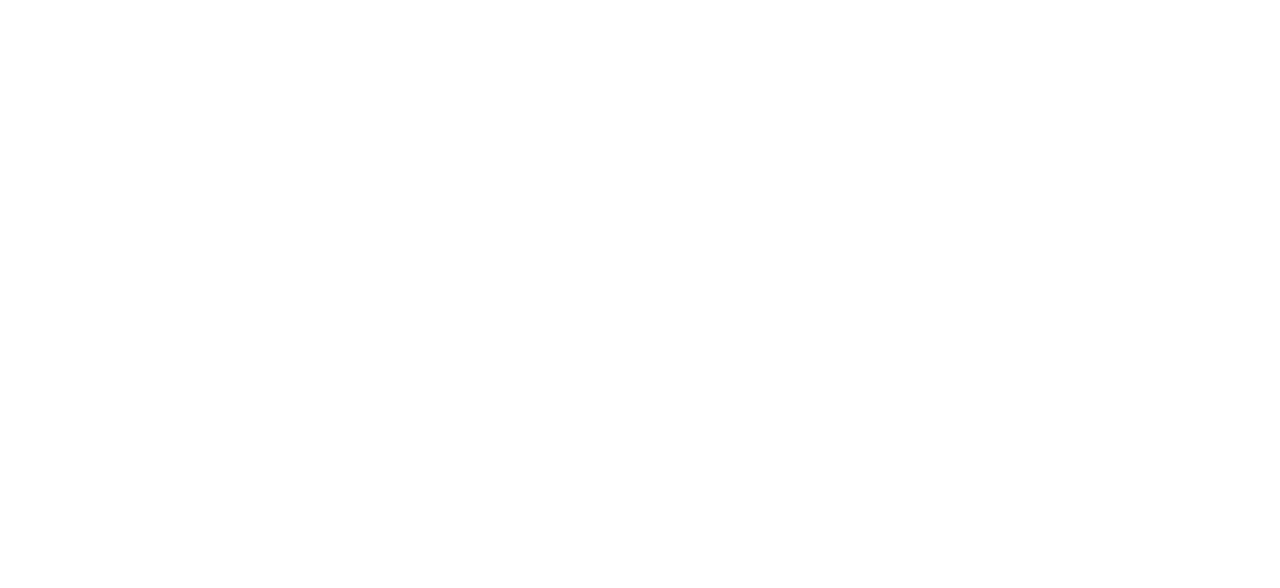
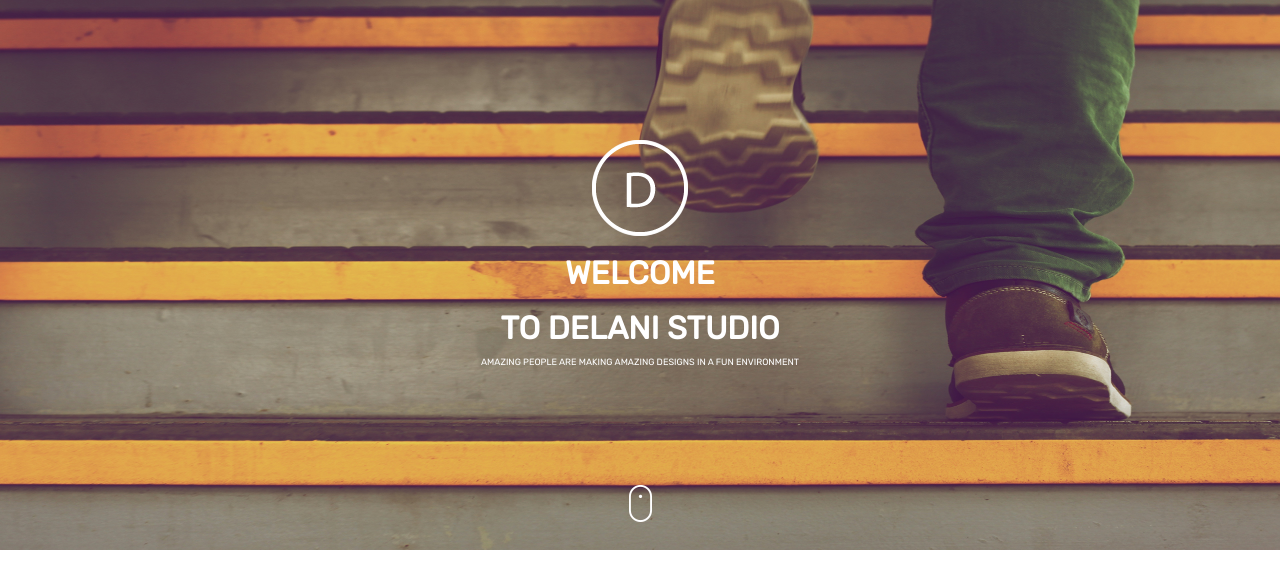
Before and after one commit to Veerprism/delani, a plain HTML site: page index.html in a window 1280 px wide. Drawn offline with nearby package versions, Linux system fonts and the light colour scheme.

Commit message:
The first item on the page which is Welcome to Delani Studio

```diff
--- a/index.html
+++ b/index.html
@@ -10,6 +10,19 @@
   <script src="https://code.jquery.com/jquery-3.3.1.min.js" integrity="sha256-FgpCb/KJQlLNfOu91ta32o/NMZxltwRo8QtmkMRdAu8=" crossorigin="anonymous"></script>
   <script src="js/js.js"></script>
 <body>
+  <div class="container-fluid" id="overall">
+    <div class="row" id="head">
+      <div class="col-md-12" id="head1">
+        <img id="logo" src="Assets/Logo/logo.png" alt="the logo">
+        <h1>WELCOME</h1>
+        <h1>TO DELANI STUDIO</h1>
+        <p>AMAZING PEOPLE ARE MAKING AMAZING DESIGNS IN A FUN ENVIRONMENT</p>
+      </div>
+      <div class="col-md-12" id="head2">
+        <img id="mouse" src="Assets/mouse_click.png" alt="mouse click at the center">
+      </div>
+    </div>
+    </div>
 
 </body>
 
```
